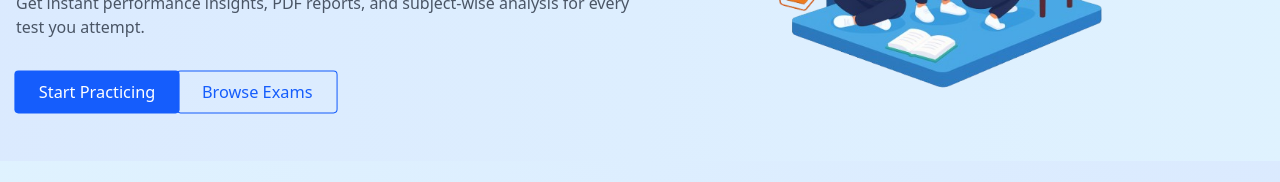
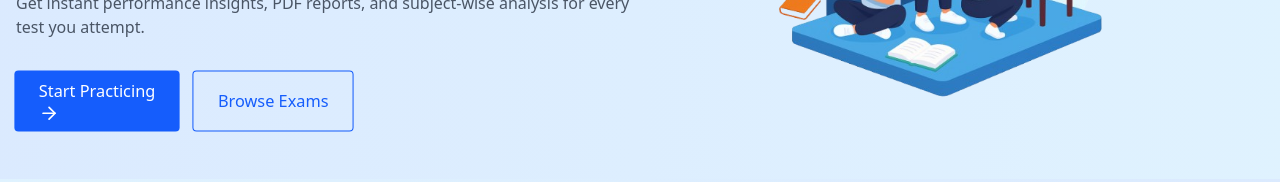
Before and after one commit to nareshsangem/Fortitests_User_Frontend, a React (Vite) app: page / in a window 1280 px wide. Shown: the part 341-523 px from the top of the page. Built offline with nearby package versions, Linux system fonts and the light colour scheme; no server answers.

Commit message:
landing hero

```diff
--- a/src/Components/LandingPageHeroSection.jsx
+++ b/src/Components/LandingPageHeroSection.jsx
@@ -1,5 +1,6 @@
 import React from 'react';
 import { useNavigate } from 'react-router-dom';
+import { ArrowRight } from 'lucide-react';
 import hero_img from '../assets/hero66.png'
 function HeroSection() {
   const navigate = useNavigate();
@@ -22,13 +23,13 @@ function HeroSection() {
           <div className="mt-8 flex justify-center md:justify-start animate-fadeInUp delay-300">
             <button
               onClick={handleClick}
-              className="bg-blue-600 text-white px-6 py-2 rounded hover:bg-blue-700 transition scale-102 "
+              className="bg-blue-600 text-white px-6 py-2 rounded hover:bg-blue-700 transition scale-102 gap-2"
             >
-              Start Practicing
+              Start Practicing <ArrowRight size={20} />
             </button>
             <button
               onClick={handleClick}
-              className="border border-blue-600 text-blue-600 px-6 py-2 rounded hover:bg-blue-50 transition scale-102"
+              className=" ml-4 border border-blue-600 text-blue-600 px-6 py-2 rounded hover:bg-blue-50 transition scale-102"
             >
               Browse Exams
             </button>
```
